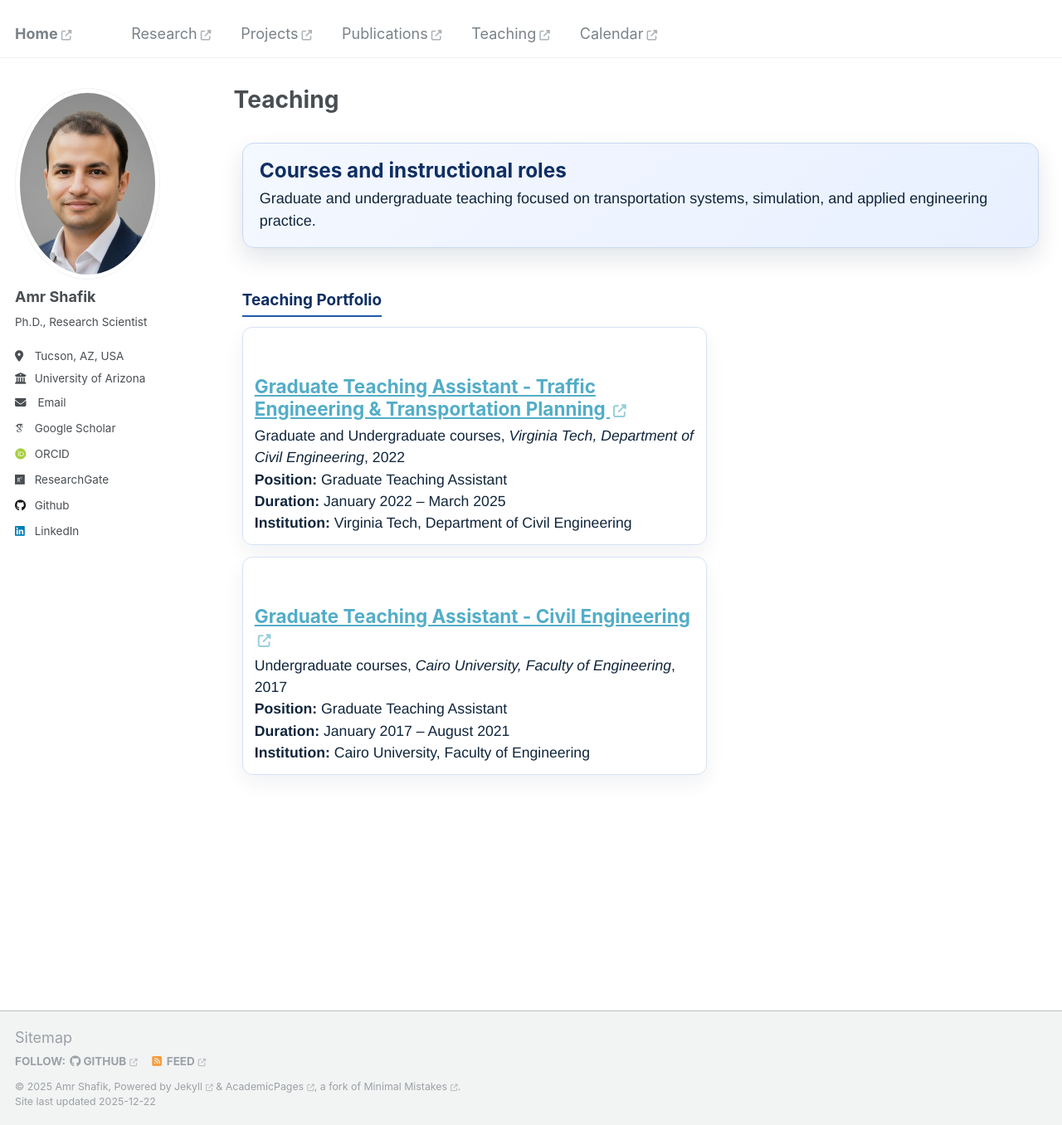
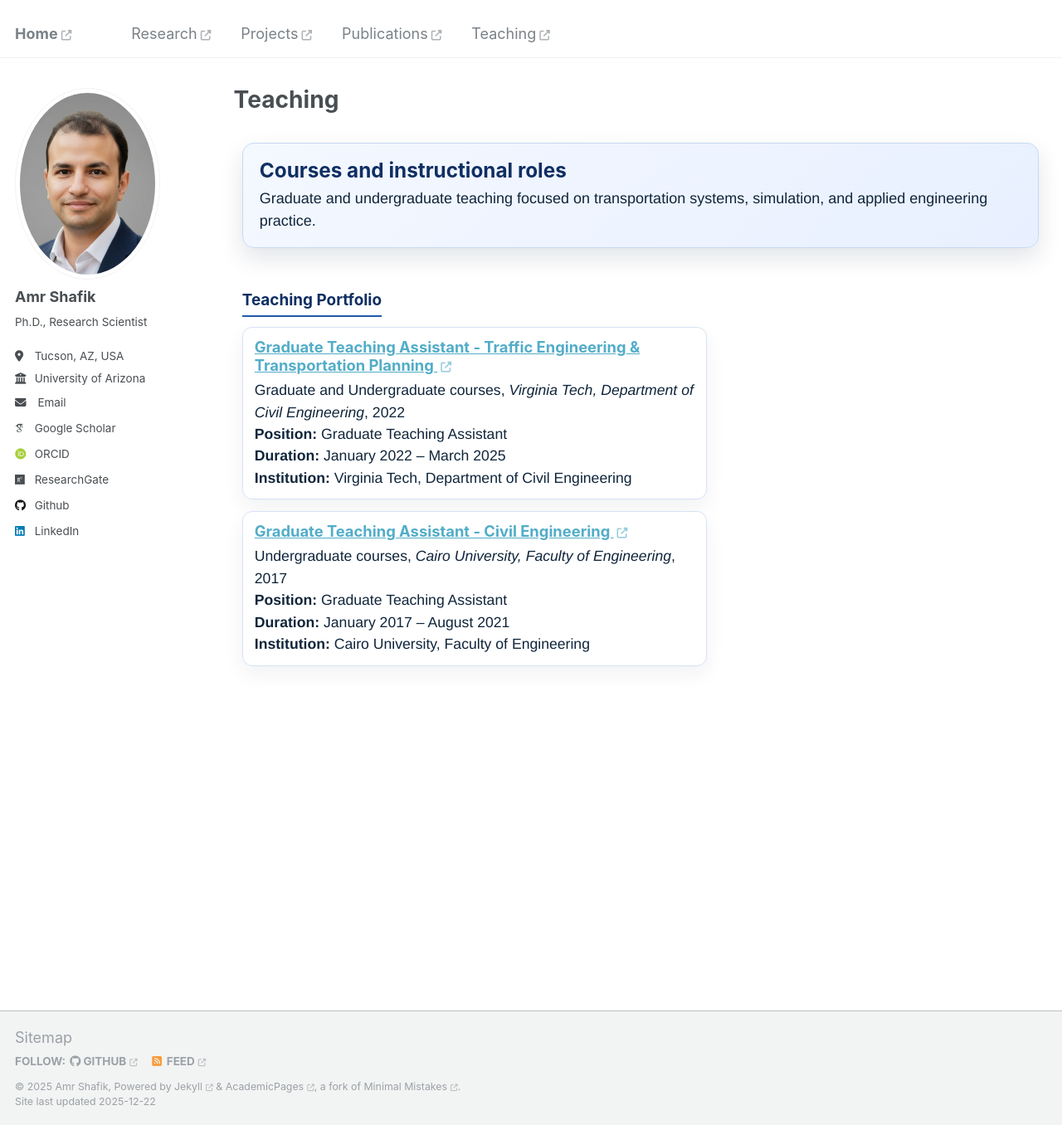
Before and after one commit to akshafik/amrshafik, a Jekyll site: the page built from _pages/teaching.html, in a window 1280 px wide and 1356 px high. Shown: the whole window at 83% size. Built offline with Jekyll 4.4.1, drawn with Linux system fonts in a browser that asks for light colours; some web fonts are replaced.

Commit message:
Add configuration file and update navigation and styling for publications and teaching pages

```diff
--- a/_data/navigation.yml
+++ b/_data/navigation.yml
@@ -23,8 +23,8 @@ main:
   - title: "Teaching"
     url: /#teaching
 
-  - title: "Calendar"
-    url: /#calendar
+  # - title: "Calendar"
+  #   url: /#calendar
 
   # - title: "Portfolio"
   #   url: /portfolio/
--- a/_includes/archive-single.html
+++ b/_includes/archive-single.html
@@ -49,7 +49,7 @@
     {% if post.excerpt and site.read_more != 'enabled' %}
     <p class="archive__item-excerpt" itemprop="description">{{ post.excerpt | markdownify }}</p>
     {% elsif post.excerpt and site.read_more == 'enabled' %}
-    <p class="archive__item-excerpt" itemprop="description"><p>{{ post.excerpt | markdownify | remove: '<p>' | remove: '</p>' }}<strong><a href="{{ base_path }}{{ post.url }}" rel="permalink"> Read more</a></strong></p></p>
+    <p class="archive__item-excerpt" itemprop="description">{{ post.excerpt | markdownify | remove: '<p>' | remove: '</p>' }}<strong><a href="{{ base_path }}{{ post.url }}" rel="permalink"> Read more</a></strong></p>
     {% endif %}
 
     {% if post.citation and post.paperurl and post.slidesurl %}
--- a/_pages/publications.html
+++ b/_pages/publications.html
@@ -74,7 +74,7 @@ author_profile: true
     box-shadow: 0 10px 24px rgba(9, 34, 68, 0.06);
   }
 
-  .pub-list h3 {
+  .pub-list .archive__item-title {
     margin: 0 0 6px;
     color: #0f2f63;
     font-size: 1.02em;
--- a/_pages/teaching.html
+++ b/_pages/teaching.html
@@ -56,7 +56,7 @@ author_profile: true
     box-shadow: 0 10px 24px rgba(9, 34, 68, 0.06);
   }
 
-  .teaching-list h3 {
+  .teaching-list .archive__item-title {
     margin: 0 0 6px;
     color: #0f2f63;
     font-size: 1.02em;
```
